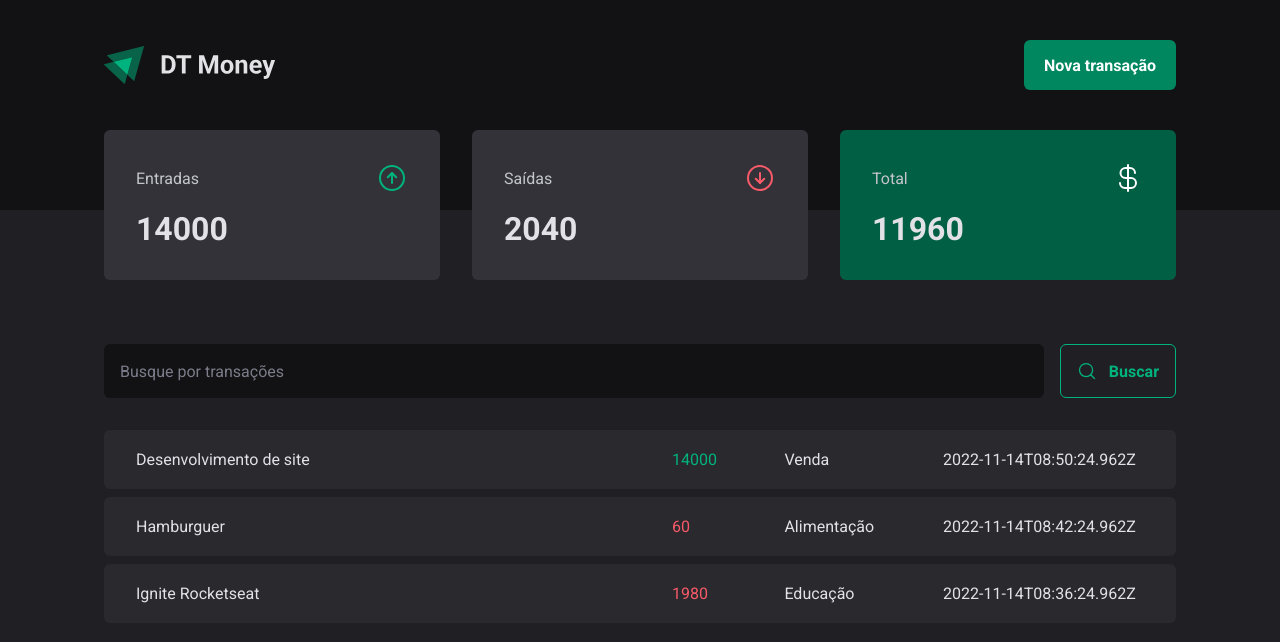
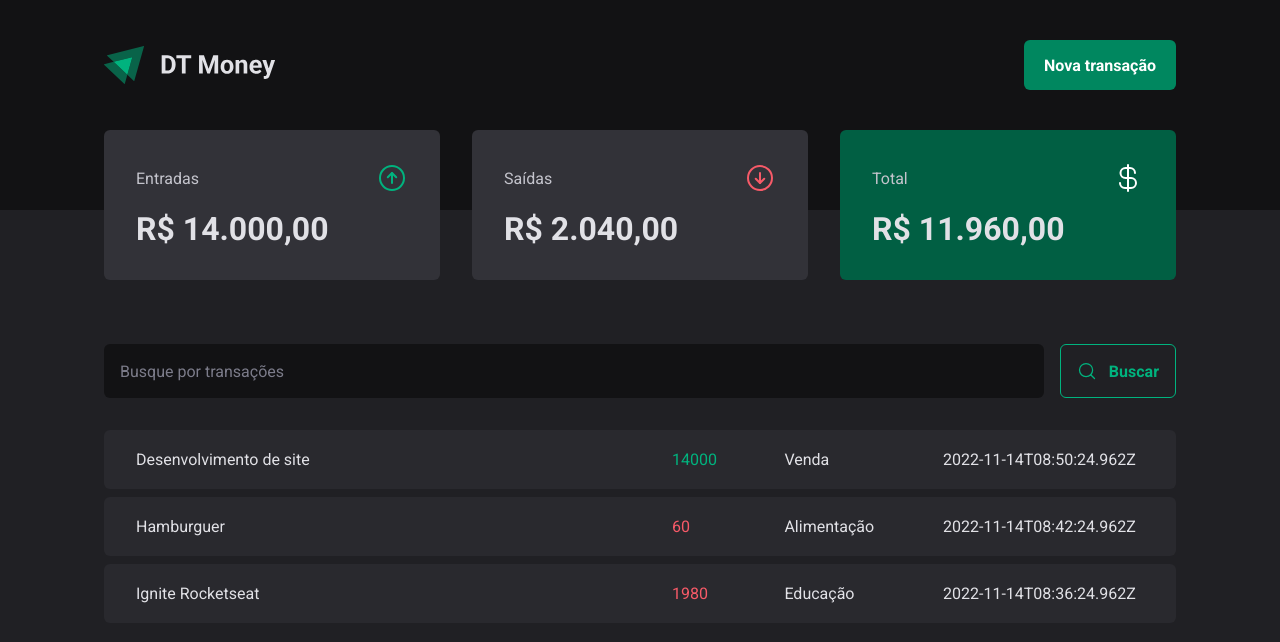
Before and after one commit to yuricavalini/ignite-dt-money, a React (Vite) app: page / in a window 1280 px wide. Shown: the top 642 px of the page. Built offline with nearby package versions, Linux system fonts and the light colour scheme; data requests are answered from the project's data file.

Commit message:
feat(summary-component): format price values

```diff
--- a/src/components/Summary/index.tsx
+++ b/src/components/Summary/index.tsx
@@ -1,6 +1,8 @@
+import { useContext } from 'react';
+import { ArrowCircleDown, ArrowCircleUp, CurrencyDollar } from 'phosphor-react';
+
 import { TransactionsContext } from '@/contexts/TransactionsContext';
-import { ArrowCircleDown, ArrowCircleUp, CurrencyDollar } from 'phosphor-react';
-import { useContext } from 'react';
+import { priceFormatter } from '@/utils/formatter';
 
 import { SummaryCard, SummaryContainer } from './styles';
 
@@ -33,7 +35,7 @@
           <ArrowCircleUp size={32} color="#00b37e" />
         </header>
 
-        <strong>{summary.income}</strong>
+        <strong>{priceFormatter.format(summary.income)}</strong>
       </SummaryCard>
 
       <SummaryCard>
@@ -42,7 +44,7 @@
           <ArrowCircleDown size={32} color="#f75a68" />
         </header>
 
-        <strong>{summary.outcome}</strong>
+        <strong>{priceFormatter.format(summary.outcome)}</strong>
       </SummaryCard>
 
       <SummaryCard variant="green">
@@ -51,7 +53,7 @@
           <CurrencyDollar size={32} color="#fff" />
         </header>
 
-        <strong>{summary.total}</strong>
+        <strong>{priceFormatter.format(summary.total)}</strong>
       </SummaryCard>
     </SummaryContainer>
   );
```
